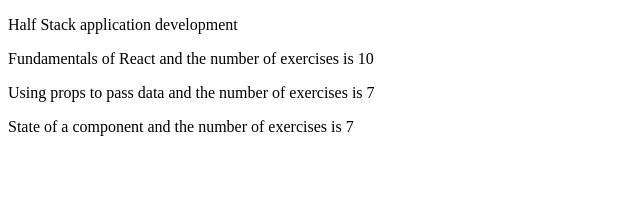
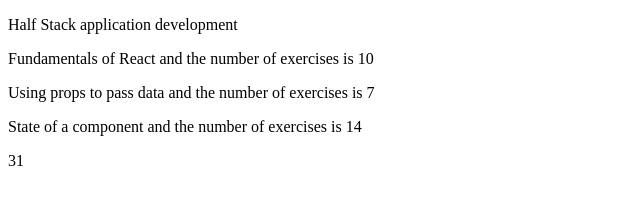
Before and after one commit to Codekmt/ReactOpenCourse, a React (Vite) app in the folder part1/: page / in a window 1280 px wide. Shown: the top 220 px of the page, without its empty margins (0-640 px from the left). Built offline with nearby package versions, Linux system fonts and the light colour scheme.

Commit message:
1.4 finished

```diff
--- a/part1/src/App.jsx
+++ b/part1/src/App.jsx
@@ -13,7 +13,7 @@
 const Part1 = (props) => {
   return (
       <div>
-        <p>{props.part1} and the number of exercises is {props.exercises1}</p>
+        <p>{props.parts} and the number of exercises is {props.exercises}</p>
       </div>
   )
 
@@ -22,7 +22,7 @@
 const Part2 = (props) => {
   return (
       <div>
-        <p>{props.part2} and the number of exercises is {props.exercises2}</p>
+        <p>{props.parts} and the number of exercises is {props.exercises}</p>
       </div>
   )
 
@@ -31,7 +31,7 @@
 const Part3 = (props) => {
   return (
       <div>
-        <p>{props.part3} and the number of exercises is {props.exercises3}</p>
+        <p>{props.parts} and the number of exercises is {props.exercises}</p>
       </div>
   )
 }
@@ -40,9 +40,9 @@
   console.log(props)
     return (
       <div>
-        <Part1 part1={props.part1[0].name} exercises1={props.part1[0].exercises}/>
-        <Part2 part2={props.part2[0].name} exercises2={props.part2[0].exercises}/>
-        <Part3 part3={props.part3[0].name} exercises3={props.part2[0].exercises}/>
+        <Part1 parts={props.parts[0].name} exercises={props.parts[0].exercises}/>
+        <Part2 parts={props.parts[1].name} exercises={props.parts[1].exercises}/>
+        <Part3 parts={props.parts[2].name} exercises={props.parts[2].exercises}/>
       </div>
 )
 }
@@ -50,32 +50,34 @@
 const Total = (props) => {
   return (
     <>
-    <p>{props.exercises1 + props.exercises2 + props.exercises3}</p>
+    <p>{props.parts[0].exercises + props.parts[1].exercises + props.parts[2].exercises}</p>
     </>
   )
 }
 
 const App = () => {
   const course = 'Half Stack application development'
-  const part1 = {
+  const parts = [
+    {
       name: 'Fundamentals of React',
       exercises: 10
-  }
-  const part2 = {
+    },
+    {
       name: 'Using props to pass data',
       exercises: 7
-  }
-  const part3 = {
+    },
+    {
       name: 'State of a component',
       exercises: 14
     }
+  ]
 
   return (
     <div>
-      <Header course={course}/>
-      <Content part1={[part1]} part2={[part2]} part3={[part3]}/>
+      <Header course={course} />
+      <Content parts={parts} />
+      <Total parts={parts} />
     </div>
   )
 }
-
 export default App
```
Lines whose indentation alone changed are shown as unchanged.
